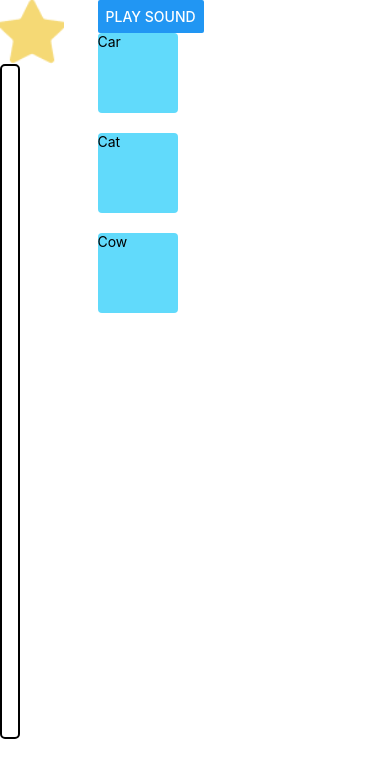
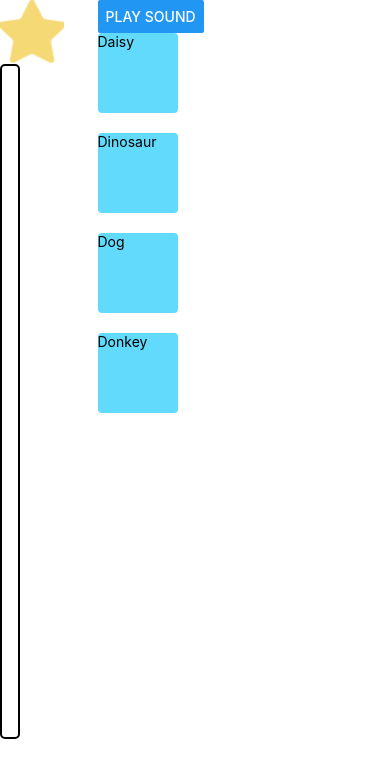
Before and after one commit to newyork-anthonyng/spaced-repetition, a React Native app: screen / in a window 390 px wide. Shown: the top 778 px of the page. Built offline with nearby package versions, Linux system fonts and the light colour scheme.

Commit message:
handle correct answers

```diff
--- a/App.js
+++ b/App.js
@@ -7,9 +7,12 @@ import flashcardMachine from './machine';
 import { useMachine } from '@xstate/react';
 import { Audio } from 'expo-av';
 
+
 function MyAudio({ src }) {
   async function playSound() {
-    const { sound } = await Audio.Sound.createAsync(src);
+    const { sound } = await Audio.Sound.createAsync({
+      uri: src
+    });
 
     await sound.playAsync();
   }
@@ -75,18 +78,6 @@ function DraggableView({ startingX, startingY, children, onRelease }) {
 function App() {
   const [state, send] = useMachine(flashcardMachine);
 
-  function handleRelease() {
-    send('CORRECT');
-  }
-
-  function handleWrongAnswer() {
-    send('WRONG');
-  }
-
-  function handleSuccessNextPress() {
-    send("NEXT");
-  }
-
   const { context } = state;
 
   const currentIndex = context.currentIndex;
@@ -94,10 +85,33 @@ function App() {
   const choices = currentItem.choices;
   const percentage = (currentIndex / context.items.length) * 100;
 
+  function handleRelease(choice) {
+    return () => {
+      if (choice === currentItem.answer) {
+        send('CORRECT');
+      } else {
+        send('WRONG');
+      }
+    }
+  }
+
+  function handleSuccessNextPress() {
+    send("NEXT");
+  }
+
+  function handleFailureNextPress() {
+    send("NEXT");
+  }
+
   let body;
   if (state.matches('idle')) {
     body = choices.map((choice, index) => (
-      <DraggableView key={index} startingX={0} startingY={index * 100} onRelease={handleRelease}>
+      <DraggableView
+        key={index}
+        startingX={0}
+        startingY={index * 100}
+        onRelease={handleRelease(choice)}
+      >
         <Text>{choice}</Text>
       </DraggableView>
     ));
@@ -110,7 +124,12 @@ function App() {
       />
     </>
   } else if (state.matches('failure')) {
-    body = <Text>Failed :(</Text>
+    body = (
+      <React.Fragment>
+        <Text>Failed :(</Text>
+        <Button title="Try again" onPress={handleFailureNextPress} />
+      </React.Fragment>
+    );
   } else if (state.matches('complete')) {
     body = <Text>Completed!</Text>;
   } else {
@@ -141,7 +160,7 @@ const styles = StyleSheet.create({
     left: 0,
     bottom: 0,
     display: "flex",
-    flexDirection: "Row"
+    flexDirection: "row"
   },
   box: {
     backgroundColor: "#61dafb",
--- a/ProgressBar.js
+++ b/ProgressBar.js
@@ -54,8 +54,8 @@ const styles = StyleSheet.create({
     borderColor: '#000',
     borderWidth: 2,
     borderRadius: 5,
-    flexDirection: 'Column',
-    justifyContent: 'Flex-End'
+    flexDirection: 'column',
+    justifyContent: 'flex-end'
   }
 });
 
--- a/machine.js
+++ b/machine.js
@@ -1,4 +1,25 @@
 import { createMachine, assign } from 'xstate';
+//
+// https://stackoverflow.com/questions/2450954/how-to-randomize-shuffle-a-javascript-array
+function shuffle(array) {
+  var currentIndex = array.length, temporaryValue, randomIndex;
+
+  // While there remain elements to shuffle...
+  while (0 !== currentIndex) {
+
+    // Pick a remaining element...
+    randomIndex = Math.floor(Math.random() * currentIndex);
+    currentIndex -= 1;
+
+    // And swap it with the current element.
+    temporaryValue = array[currentIndex];
+    array[currentIndex] = array[randomIndex];
+    array[randomIndex] = temporaryValue;
+  }
+
+  return array;
+}
+
 
 const flashcardMachine = createMachine({
   id: 'flashcard',
@@ -7,26 +28,25 @@ const flashcardMachine = createMachine({
     currentIndex: 0,
     items: [
       {
-        choices: [
-          'Car',
-          'Cat',
-          'Cow'
-        ]
+        audio: 'https://interactive-examples.mdn.mozilla.net/media/cc0-audio/t-rex-roar.mp3',
+        answer: 'Dinosaur',
+        choices: shuffle([
+          'Dog',
+          'Donkey',
+          'Daisy',
+          'Dinosaur'
+        ]),
       },
       {
-        choices: [
+        audio: 'https://interactive-examples.mdn.mozilla.net/media/cc0-audio/t-rex-roar.mp3',
+        answer: 'Dinosaur',
+        choices: shuffle([
           'Date',
           'Dowel',
-          'Dooo'
-        ]
+          'Dooo',
+          'Dinosaur'
+        ])
       },
-      {
-        choices: [
-          'Eck',
-          'Eagle',
-          'Elephant'
-        ]
-      }
     ]
   },
   states: {
```
